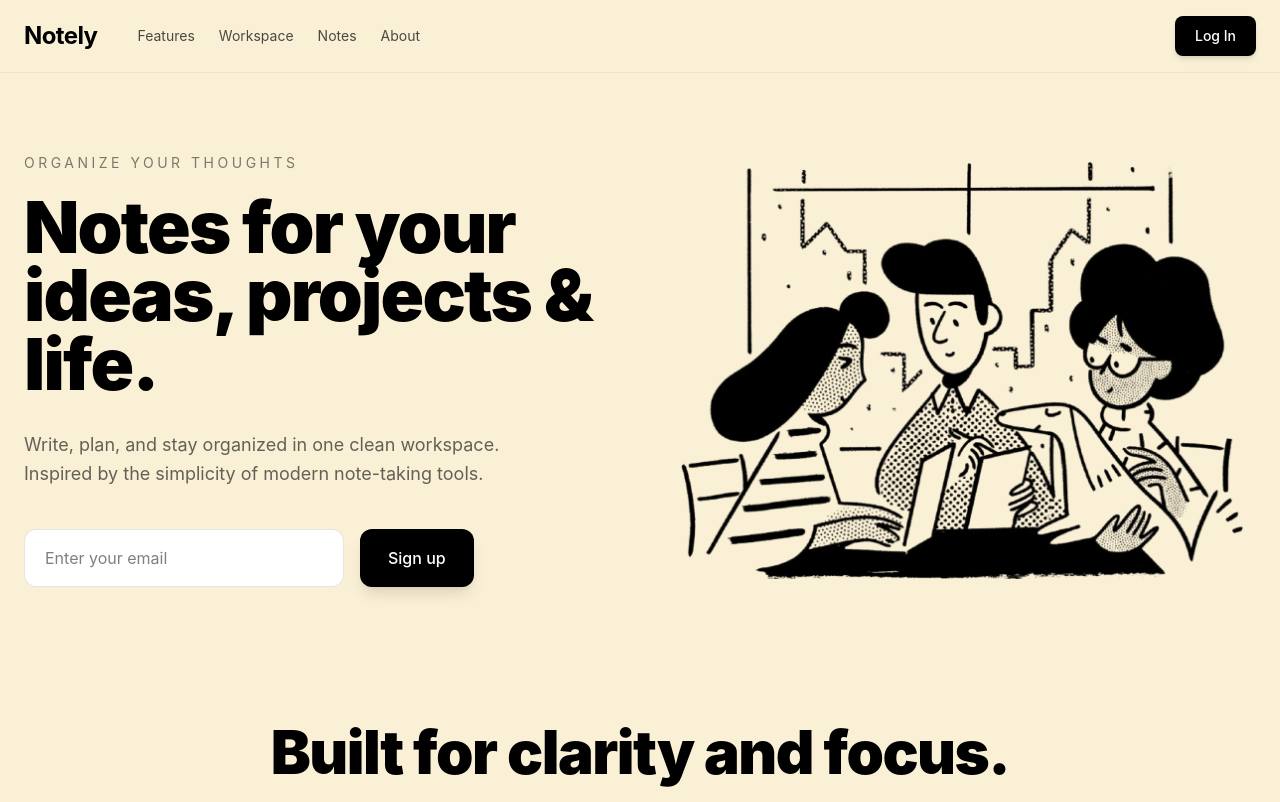
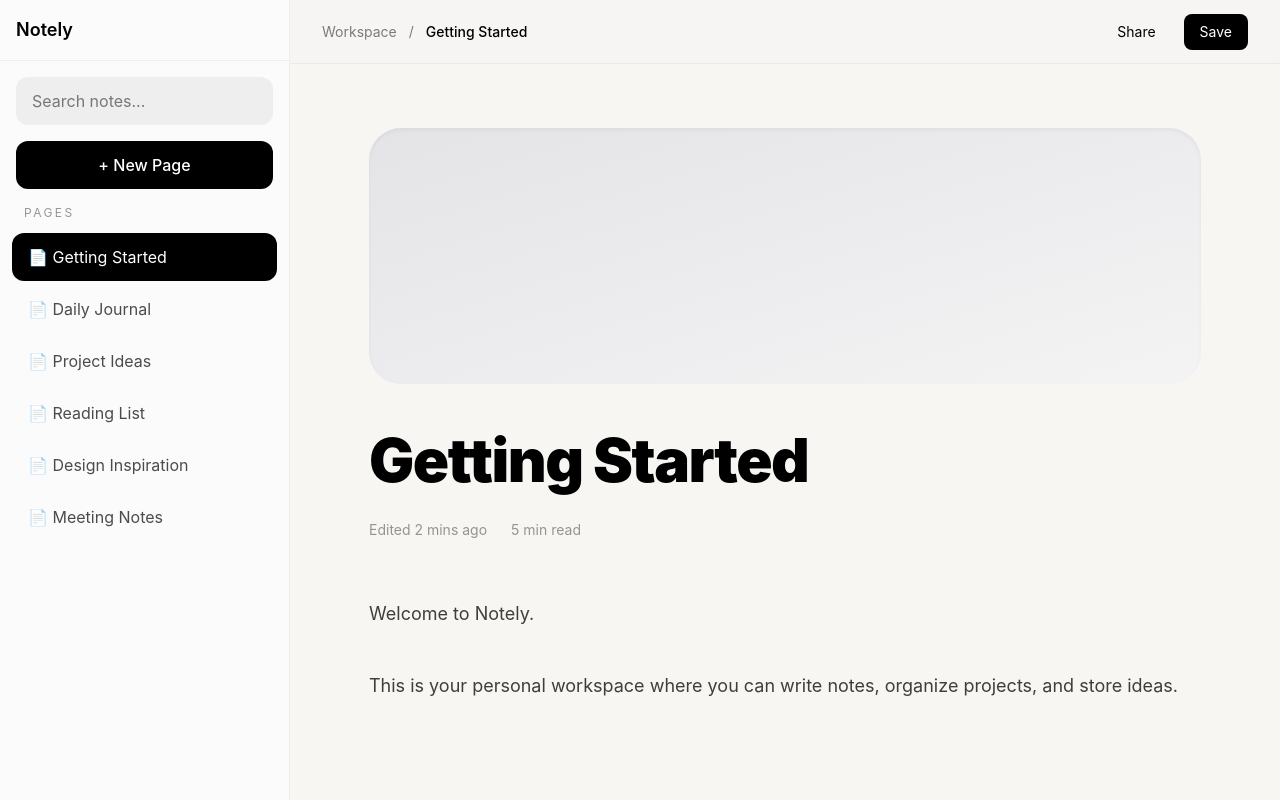
Before and after one commit to kr1shika/notely-project, a React (Vite) app: page /workspace in a window 1280 px wide. Shown: the top 802 px of the page. Built offline with nearby package versions, Linux system fonts and the light colour scheme.

Commit message:
created workspace page

```diff
--- a/package.json
+++ b/package.json
@@ -13,6 +13,7 @@
     "@tailwindcss/vite": "^4.3.0",
     "react": "^19.2.6",
     "react-dom": "^19.2.6",
+    "react-router-dom": "^7.15.1",
     "tailwindcss": "^4.3.0"
   },
   "devDependencies": {
--- a/src/App.jsx
+++ b/src/App.jsx
@@ -1,8 +1,38 @@
+import { Suspense } from "react";
+import { createBrowserRouter, RouterProvider } from "react-router-dom";
 import './App.css';
+
 import Landing from "./pages/Landing";
+import NotesWorkspace from './pages/workspace';
+function App() {
 
-function App() {
-  return <Landing />;
+  const allroutes = [
+    {
+      path: "/workspace",
+      element: (
+        <Suspense fallback={<div>Loading...</div>}>
+          <NotesWorkspace />
+        </Suspense>
+      ),
+    },
+
+    {
+      path: "/",
+      element: (
+        <Suspense fallback={<div>Loading...</div>}>
+          <Landing />
+        </Suspense>
+      ),
+    },
+
+  ];
+  const routes = createBrowserRouter([...allroutes]);
+
+  return (
+    <>
+      <RouterProvider router={routes} />
+    </>
+  );
 }
 
 export default App;
--- a/src/components/Header.jsx
+++ b/src/components/Header.jsx
@@ -1,4 +1,5 @@
 import { useState } from "react";
+import { Link } from "react-router-dom";
 
 const Header = () => {
     const [isOpen, setIsOpen] = useState(false);
@@ -16,8 +17,11 @@ const Header = () => {
                         <a href="#features" className="hover:text-black transition-colors">
                             Features
                         </a>
-                        <a href="#workspace" className="hover:text-black transition-colors">
-                            Workspace
+                        <a href="workspace" className="hover:text-black transition-colors">
+                            <Link to="/workspace" className="logo-text">
+                                Workspace
+                            </Link>
+
                         </a>
                         <a href="#notes" className="hover:text-black transition-colors">
                             Notes
--- /dev/null
+++ b/src/pages/workspace.jsx
@@ -0,0 +1,126 @@
+export default function NotesWorkspace() {
+    return (
+        <div className="h-screen bg-[#f7f6f3] flex overflow-hidden text-black">
+            {/* SIDEBAR */}
+            <aside className="w-[290px] border-r border-black/5 bg-[#fbfbfb] flex flex-col">
+
+                {/* TOP */}
+                <div className="p-4 border-b border-black/5">
+                    <div className="flex items-center gap-3">
+
+
+                        <div>
+                            <h2 className="font-semibold text-lg">Notely</h2>
+                        </div>
+                    </div>
+                </div>
+                {/* SEARCH */}
+                <div className="p-4">
+                    <input
+                        type="text"
+                        placeholder="Search notes..."
+                        className="w-full px-4 py-3 rounded-xl bg-black/5 outline-none focus:ring-2 focus:ring-black/10"
+                    />
+                </div>
+
+                {/* ACTIONS */}
+                <div className="px-4 pb-4">
+                    <button className="w-full bg-black text-white py-3 rounded-xl font-medium hover:opacity-90 transition-opacity">
+                        + New Page
+                    </button>
+                </div>
+
+                {/* NOTES LIST */}
+                <div className="flex-1 overflow-y-auto px-3 pb-6">
+                    <p className="px-3 mb-3 text-xs uppercase tracking-[0.2em] text-black/40">
+                        Pages
+                    </p>
+
+                    <div className="space-y-1">
+                        {[
+                            "Getting Started",
+                            "Daily Journal",
+                            "Project Ideas",
+                            "Reading List",
+                            "Design Inspiration",
+                            "Meeting Notes",
+                        ].map((note, index) => (
+                            <button
+                                key={index}
+                                className={`w-full text-left px-4 py-3 rounded-xl transition-colors ${index === 0
+                                    ? "bg-black text-white"
+                                    : "hover:bg-black/5 text-black/70"
+                                    }`}
+                            >
+                                📄 {note}
+                            </button>
+                        ))}
+                    </div>
+                </div>
+            </aside>
+
+            {/* MAIN */}
+            <main className="flex-1 overflow-y-auto">
+
+                {/* TOPBAR */}
+                <div className="h-16 border-b border-black/5 flex items-center justify-between px-8 bg-[#f7f6f3]/80 backdrop-blur sticky top-0 z-20">
+                    <div className="flex items-center gap-3 text-sm text-black/50">
+                        <span>Workspace</span>
+                        <span>/</span>
+                        <span className="text-black font-medium">
+                            Getting Started
+                        </span>
+                    </div>
+
+                    <div className="flex items-center gap-3">
+                        <button className="px-4 py-2 rounded-lg hover:bg-black/5 transition-colors text-sm">
+                            Share
+                        </button>
+
+                        <button className="px-4 py-2 rounded-lg bg-black text-white text-sm hover:opacity-90 transition-opacity">
+                            Save
+                        </button>
+                    </div>
+                </div>
+
+                {/* EDITOR */}
+                <div className="max-w-4xl mx-auto px-8 py-16">
+
+                    {/* COVER */}
+                    <div className="h-64 rounded-[2rem] bg-gradient-to-br from-zinc-200 to-zinc-100 mb-10 shadow-inner"></div>
+
+                    {/* TITLE */}
+                    <input
+                        type="text"
+                        defaultValue="Getting Started"
+                        className="w-full bg-transparent text-6xl font-black tracking-tight outline-none placeholder:text-black/20"
+                    />
+
+                    {/* META */}
+                    <div className="flex items-center gap-6 mt-6 text-sm text-black/40">
+                        <p>Edited 2 mins ago</p>
+                        <p>5 min read</p>
+                    </div>
+
+                    {/* CONTENT */}
+                    <div className="mt-14 space-y-8 text-lg leading-9 text-black/75">
+                        <textarea
+                            className="w-full min-h-[180px] bg-transparent outline-none resize-none placeholder:text-black/30"
+                            placeholder="Start writing..."
+                            defaultValue={`Welcome to Notely.
+
+This is your personal workspace where you can write notes, organize projects, and store ideas.`}
+                        />
+
+
+
+                        <textarea
+                            className="w-full min-h-[300px] bg-transparent outline-none resize-none placeholder:text-black/30"
+                            placeholder="Continue writing..."
+                        />
+                    </div>
+                </div>
+            </main>
+        </div>
+    )
+}
```
Also changed, not shown: 1 other file (tests, documents, lock files or other folders).
